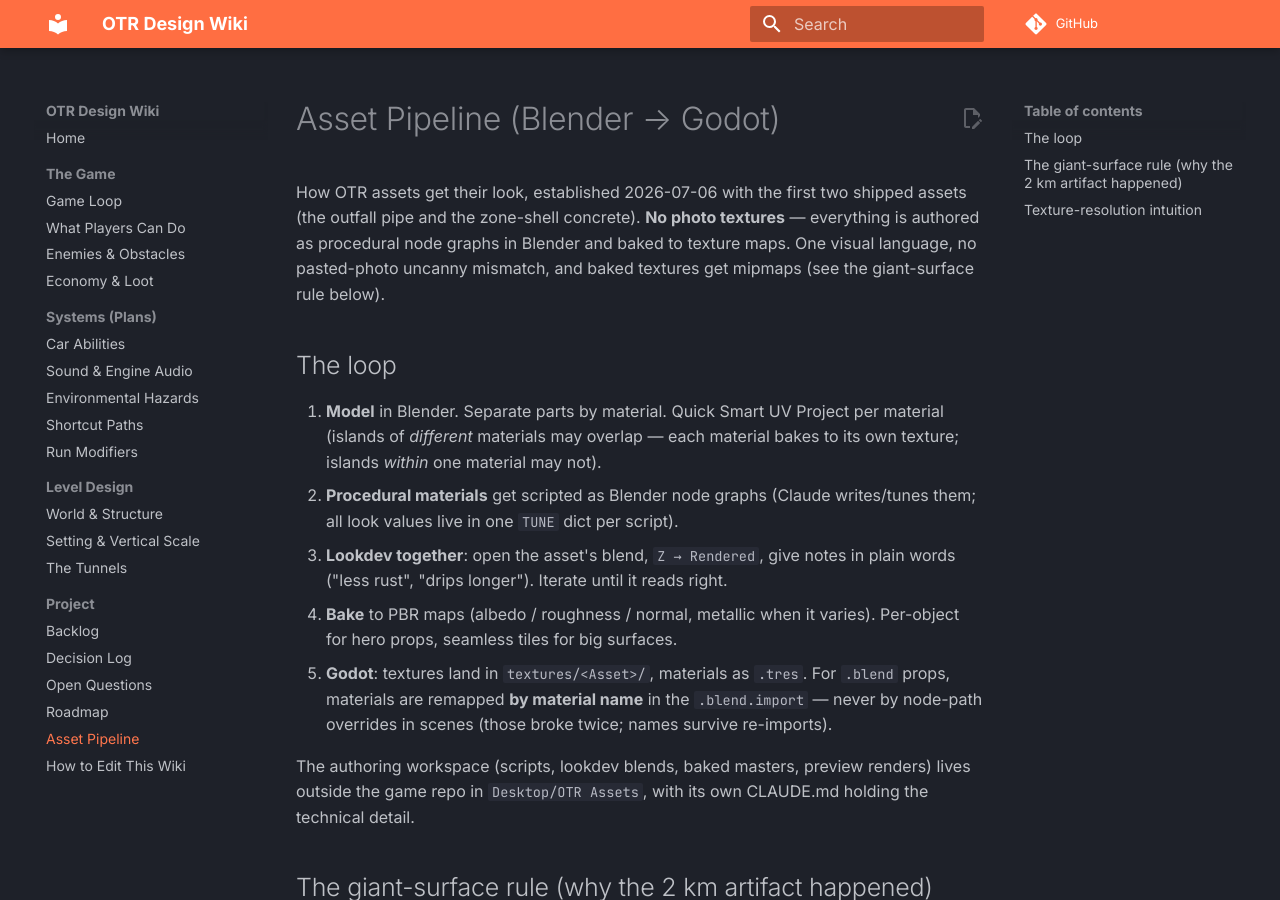
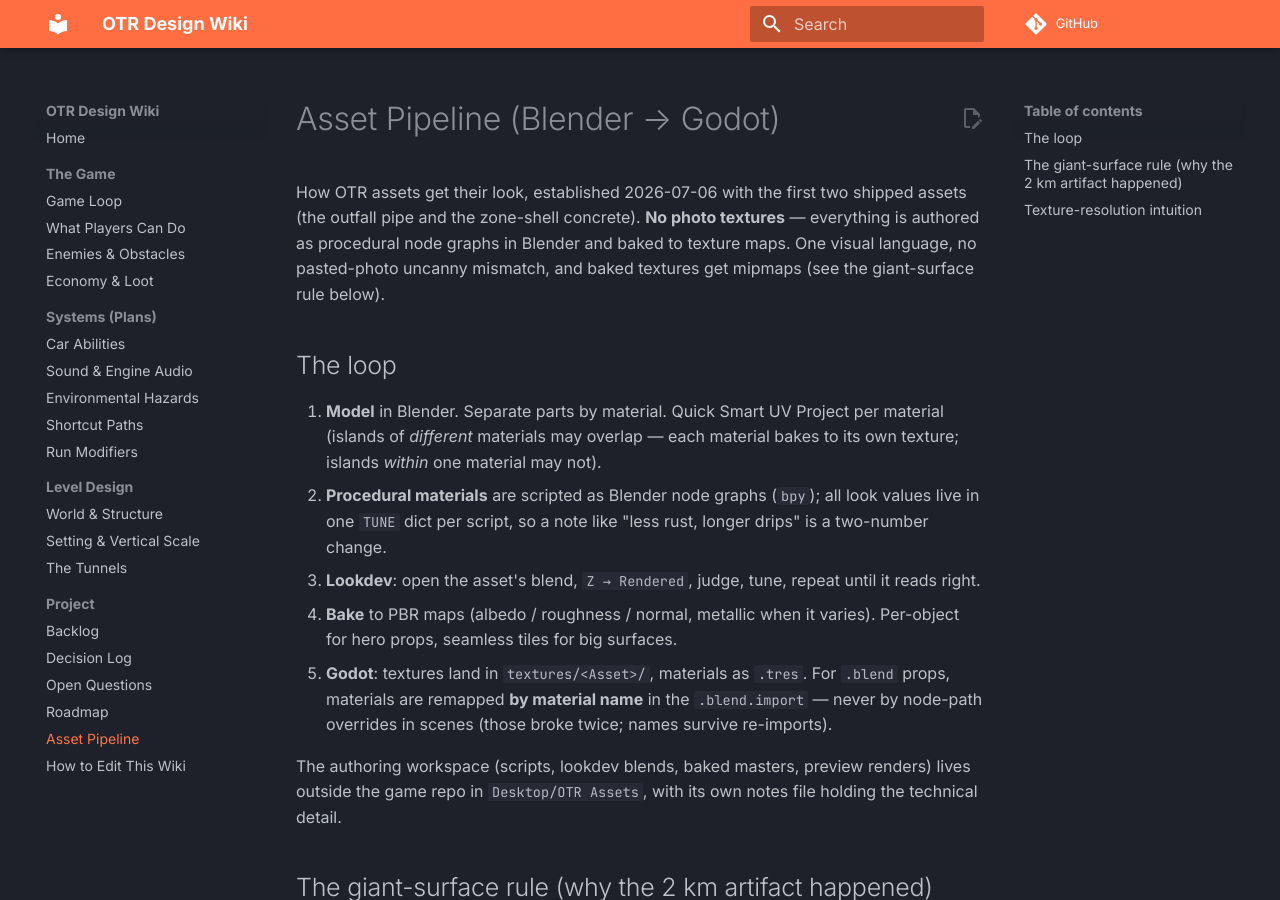
Before and after one commit to cap7n/otr-docs, an MkDocs documentation site: the page built from docs/project/asset-pipeline.md, in a window 1280 px wide and 900 px high. Built offline with MkDocs 1.6.1 and Material for MkDocs 9.7.7, drawn with Linux system fonts in a browser that asks for light colours; comment, search, counter and statistics services are not loaded.

Commit message:
Asset pipeline page: tighten workflow wording

```diff
--- a/docs/project/asset-pipeline.md
+++ b/docs/project/asset-pipeline.md
@@ -5,12 +5,12 @@ How OTR assets get their look, established 2026-07-06 with the first two shipped
 ## The loop
 
 1. **Model** in Blender. Separate parts by material. Quick Smart UV Project per material (islands of *different* materials may overlap — each material bakes to its own texture; islands *within* one material may not).
-2. **Procedural materials** get scripted as Blender node graphs (Claude writes/tunes them; all look values live in one `TUNE` dict per script).
-3. **Lookdev together**: open the asset's blend, `Z → Rendered`, give notes in plain words ("less rust", "drips longer"). Iterate until it reads right.
+2. **Procedural materials** are scripted as Blender node graphs (`bpy`); all look values live in one `TUNE` dict per script, so a note like "less rust, longer drips" is a two-number change.
+3. **Lookdev**: open the asset's blend, `Z → Rendered`, judge, tune, repeat until it reads right.
 4. **Bake** to PBR maps (albedo / roughness / normal, metallic when it varies). Per-object for hero props, seamless tiles for big surfaces.
 5. **Godot**: textures land in `textures/<Asset>/`, materials as `.tres`. For `.blend` props, materials are remapped **by material name** in the `.blend.import` — never by node-path overrides in scenes (those broke twice; names survive re-imports).
 
-The authoring workspace (scripts, lookdev blends, baked masters, preview renders) lives outside the game repo in `Desktop/OTR Assets`, with its own CLAUDE.md holding the technical detail.
+The authoring workspace (scripts, lookdev blends, baked masters, preview renders) lives outside the game repo in `Desktop/OTR Assets`, with its own notes file holding the technical detail.
 
 ## The giant-surface rule (why the 2 km artifact happened)
 
```
